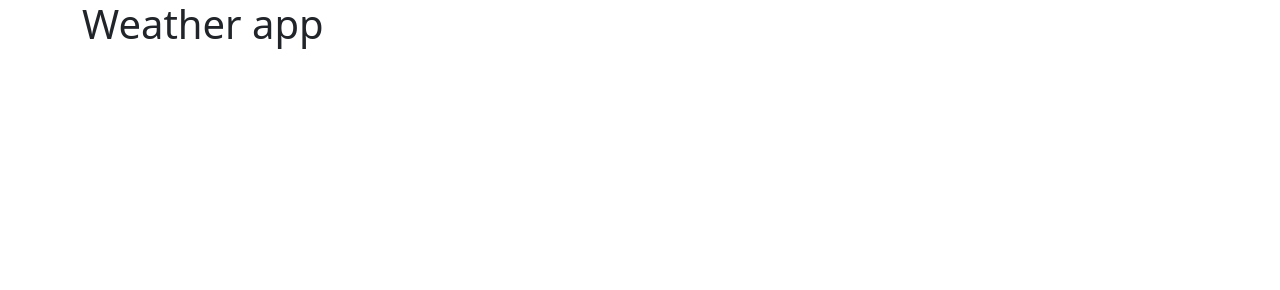
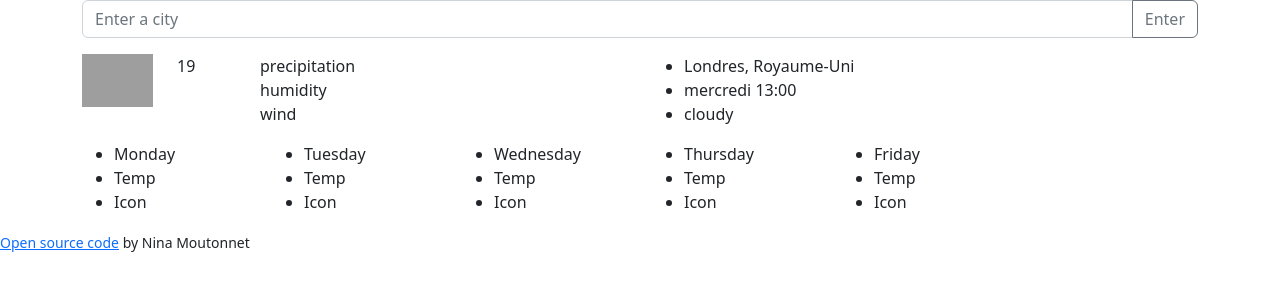
Before and after one commit to ninamoutonnet/vanilla_weather_app_github, a plain HTML site: page index.html in a window 1280 px wide. Drawn offline with nearby package versions, Linux system fonts and the light colour scheme; grey boxes are pictures that could not be loaded.

Commit message:
Added html changes

```diff
--- a/index.html
+++ b/index.html
@@ -9,11 +9,123 @@
     <link href="https://cdn.jsdelivr.net/npm/bootstrap@5.2.2/dist/css/bootstrap.min.css" rel="stylesheet" integrity="sha384-Zenh87qX5JnK2Jl0vWa8Ck2rdkQ2Bzep5IDxbcnCeuOxjzrPF/et3URy9Bv1WTRi" crossorigin="anonymous">
 </head>
 <body>
-    <div class="container">
-        <h1>
-            Weather app
-        </h1>
+    <div class="weather-app">
+        <div class="container">
+            <div class="input-group mb-3">
+                <input type="text" class="form-control" placeholder="Enter a city" aria-label="Enter a city" aria-describedby="button-addon2">
+                <button class="btn btn-outline-secondary" type="button" id="button-addon2">Enter</button>
+            </div>
+
+            <div class="row">
+                <div class="col-6">
+                    <div class="row">
+                        <div class="col-2">
+                            <img src="https://cdn-icons-png.flaticon.com/512/169/169367.png" alt="sun" class="img-fluid">
+                        </div>
+                        <div class="col-2">
+                            19
+                        </div>
+                        <div class="col-2">
+                            <div class="row">
+                                precipitation
+                            </div>
+                            <div class="row">
+                                humidity
+                            </div>
+                            <div class="row">
+                                wind
+                            </div>
+                        </div>
+                    </div>
+                </div>
+                <div class="col-6">
+                    <ul>
+                        <li>
+                            Londres, Royaume-Uni
+                        </li>
+                        <li>
+                            mercredi 13:00
+                        </li>
+                        <li>
+                            cloudy
+                        </li>
+                    </ul>
+                </div>
+            </div>
+
+            <div class="row">
+                <div class="col-2">
+                    <ul>
+                        <li>
+                            Monday
+                        </li>
+                        <li>
+                            Temp
+                        </li>
+                        <li>
+                            Icon
+                        </li>
+                    </ul>
+                </div>
+                <div class="col-2">
+                    <ul>
+                        <li>
+                            Tuesday
+                        </li>
+                        <li>
+                            Temp
+                        </li>
+                        <li>
+                            Icon
+                        </li>
+                    </ul>
+                </div>
+                <div class="col-2">
+                    <ul>
+                        <li>
+                            Wednesday
+                        </li>
+                        <li>
+                            Temp
+                        </li>
+                        <li>
+                            Icon
+                        </li>
+                    </ul>
+                </div>
+                <div class="col-2">
+                    <ul>
+                        <li>
+                            Thursday
+                        </li>
+                        <li>
+                            Temp
+                        </li>
+                        <li>
+                            Icon
+                        </li>
+                    </ul>
+                </div>
+                <div class="col-2">
+                    <ul>
+                        <li>
+                            Friday
+                        </li>
+                        <li>
+                            Temp
+                        </li>
+                        <li>
+                            Icon
+                        </li>
+                    </ul>
+                </div>
+            </div>
+        </div>
     </div>
+    <small>
+        <a href="https://github.com/ninamoutonnet/vanilla_weather_app_github">Open source code</a>
+        by Nina Moutonnet
+    </small>
     <script src="src/index.js"></script>
     <script src="https://cdn.jsdelivr.net/npm/bootstrap@5.2.2/dist/js/bootstrap.bundle.min.js" integrity="sha384-OERcA2EqjJCMA+/3y+gxIOqMEjwtxJY7qPCqsdltbNJuaOe923+mo//f6V8Qbsw3" crossorigin="anonymous"></script>
 </body>
```
